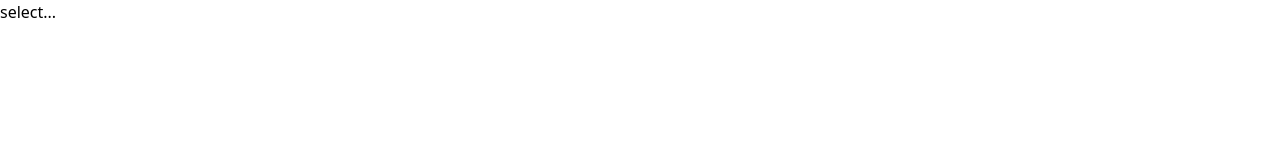
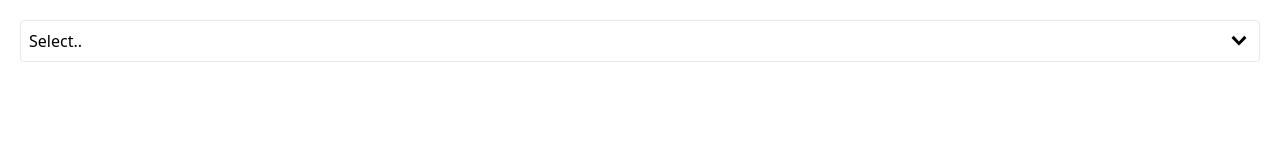
Before and after one commit to Alzubair98/comps, a React (Vite) app: page / in a window 1280 px wide. Shown: the top 160 px of the page. Built offline with nearby package versions, Linux system fonts and the light colour scheme.

Commit message:
activate the dropdown menu

```diff
--- a/src/component/Dropdown.jsx
+++ b/src/component/Dropdown.jsx
@@ -1,29 +1,43 @@
 import React, { useState } from "react";
+import { GoChevronDown } from "react-icons/go";
 
 const Dropdown = ({ options }) => {
   const [down, setDown] = useState(0);
-  const [value, setValue] = useState("select...");
+  const [value, setValue] = useState("Select..");
   const TrueDown = down === 1;
+  console.log(value);
 
   return (
     <>
       <div
+        className="mt-5 ml-5 mr-5 p-2 border rounded cursor-pointer flex justify-between items-center"
         onClick={() => {
           down === 1 ? setDown(0) : setDown(1);
         }}
       >
         {value}
+        <GoChevronDown
+          className={down === 1 ? "text-2xl text-blue-500" : "text-2xl"}
+        />
       </div>
 
       {TrueDown && (
-        <div>
+        <div className="pl-3 ml-5 mr-5 bg-gray-50 border-l border-r border-b cursor-pointer">
+          <span
+            onClick={() => {
+              setDown(0);
+              setValue("Select..");
+            }}
+          >
+            Select..
+          </span>
           {options.map((option, index) => {
             return (
               <div
                 key={index}
                 onClick={() => {
                   setDown(0);
-                  setValue(option.lable);
+                  setValue(option.value);
                 }}
               >
                 {option.lable}
```
